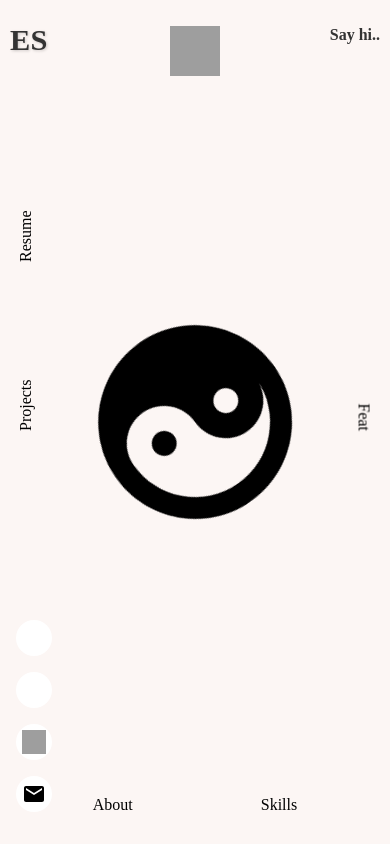
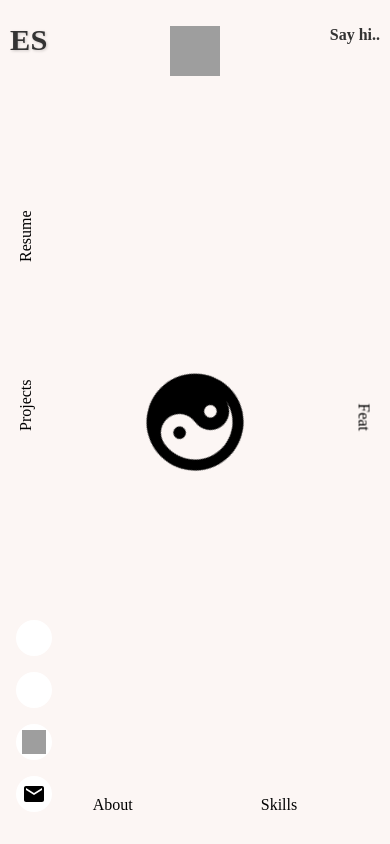
Before and after one commit to esitorsunil/my-portfolio, a React (Vite) app: page / in a window 390 px wide. Built offline with nearby package versions, Linux system fonts and the light colour scheme; grey boxes are pictures that could not be loaded; some icons are missing.

Commit message:
mobile res

```diff
--- a/src/components/Button.css
+++ b/src/components/Button.css
@@ -33,3 +33,13 @@
   width: 200px;
   height: 200px;
 }
+
+
+
+/* Mobile responsive: Reduce icon size on small screens */
+@media (max-width: 600px) {
+  .custom-btn .icon {
+    width: 100px;
+    height: 100px;
+  }
+}
--- a/src/pages/About.jsx
+++ b/src/pages/About.jsx
@@ -199,9 +199,9 @@ const About = () => {
             sx={{
               border: '2px solid rgb(252, 246, 244)',
               color: 'rgb(252, 246, 244)',
-              padding: '2rem',
-              width: '45vw',
-              height: '60vh',
+              padding: { xs: '1rem', sm: '2rem' },                // smaller padding on mobile
+              width: '45vw' ,                  // wider on mobile
+              height: { xs: 'auto', sm: '60vh' },
               zIndex: 3,
               lineHeight: 1.5,
               display: 'flex',
```
